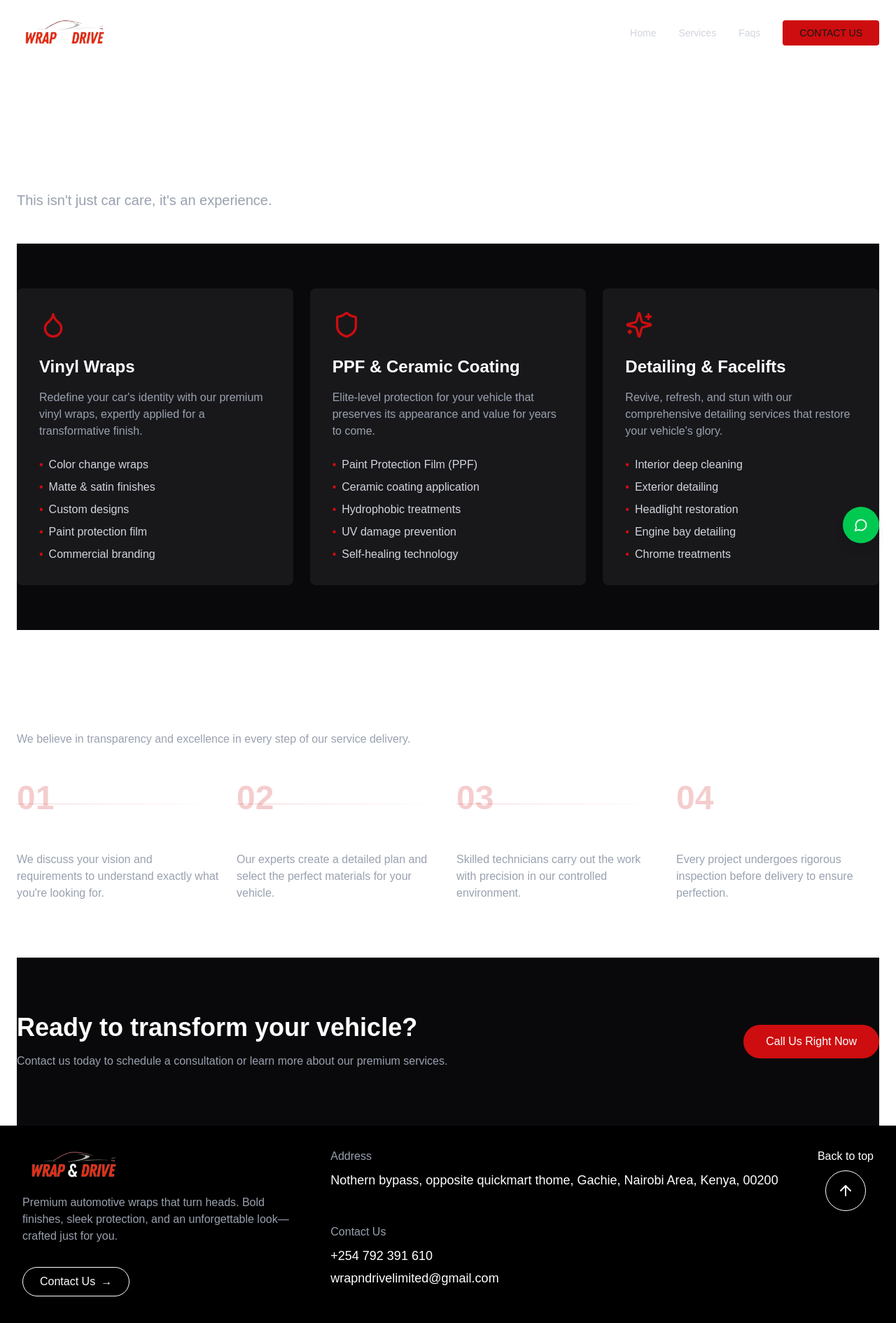
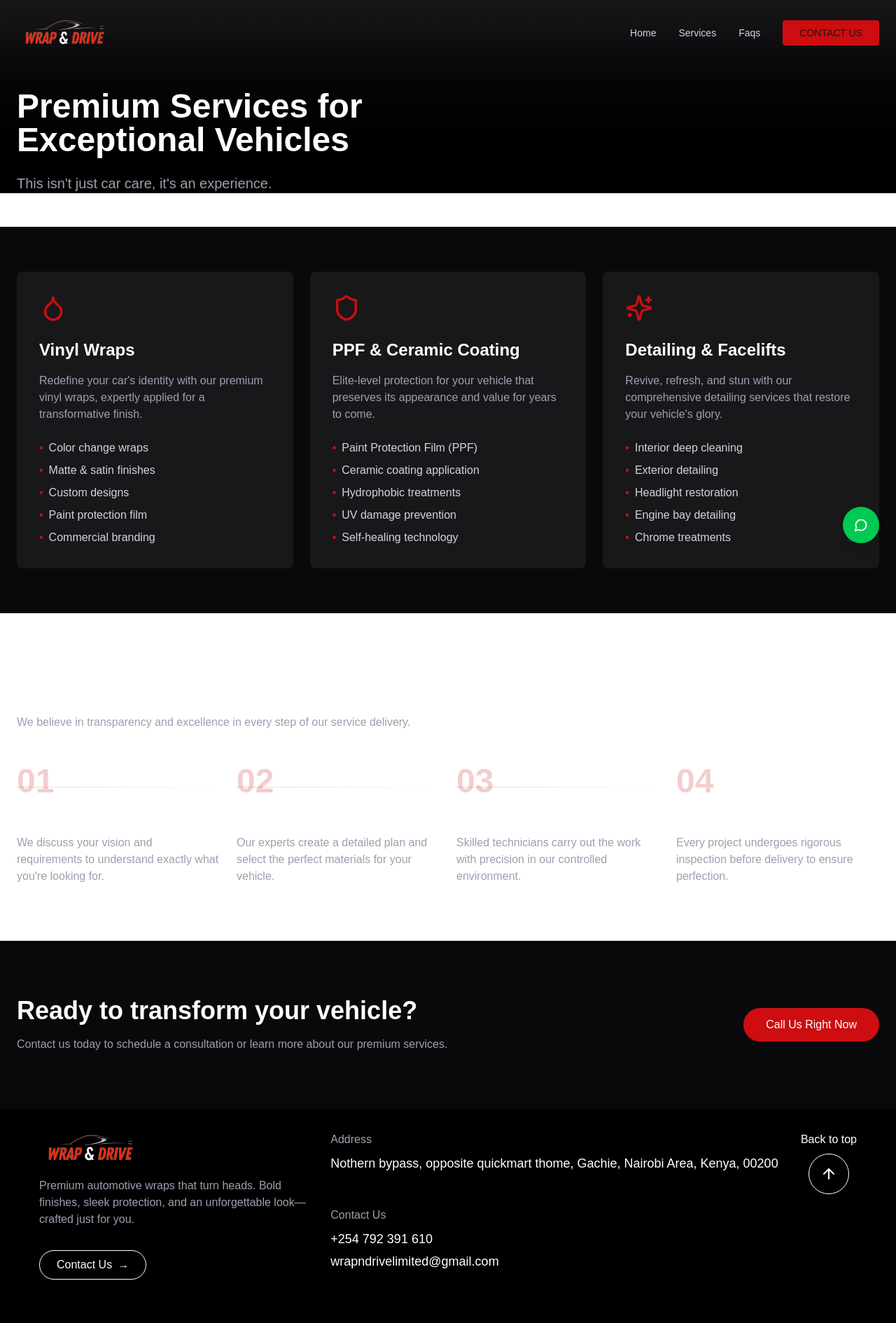
Before and after one commit to Q4Qoph/coltium-auto, a Next.js app: page /services in a window 1280 px wide. Shown: the top 1890 px of the page at 70% size. Built offline with nearby package versions, Linux system fonts and the light colour scheme.

Commit message:
add some light colors

```diff
--- a/src/app/(website)/(components)/Footer.tsx
+++ b/src/app/(website)/(components)/Footer.tsx
@@ -8,7 +8,7 @@ import Image from 'next/image';
 const Footer = () => {
   return (
     <footer className="bg-black text-white p-8">
-      <div className="container mx-auto">
+      <div className="container mx-auto px-6">
         {/* Top part with logo and tagline */}
         <div className="flex flex-col md:flex-row justify-between items-start mb-16">
           <div className="mb-8 md:mb-0">
--- a/src/app/(website)/contact/page.tsx
+++ b/src/app/(website)/contact/page.tsx
@@ -3,8 +3,9 @@ import { Mail, Phone, Clock, MapPin } from 'lucide-react';
 
 export default function ContactPage() {
   return (
-    <section className="container mx-auto px-6 py-[10rem] bg-black text-white">
-      <div className="container mx-auto px-6">
+    <section className="bg-black text-white">
+      <div className="bg-gradient-to-b from-zinc-900 to-black">
+        <div className="pt-32 px-6 container mx-auto">
           {/* Header Section */}
           <div className="flex flex-col md:flex-row">
             <div className="md:w-1/5">
@@ -22,9 +23,10 @@ export default function ContactPage() {
               </div>
             </div>
           </div>
+        </div>
 
         {/* Contact Information Grid */}
-        <div className="ml-[20%] grid grid-cols-1 md:grid-cols-2  gap-12 mb-10">
+        <div className=" ml-[20%] grid grid-cols-1 md:grid-cols-2  gap-12 mb-10 ">
           {/* Email */}
           <div className="">
             <div className="flex items-start">
@@ -75,7 +77,7 @@ export default function ContactPage() {
         </div>
 
         {/* Location */}
-        <div className="border-b border-gray-800 pt-12">
+        <div className="container mx-auto px-6 border-gray-800 pt-12">
           <div className="md:w-full h-96 bg-gray-900">
             <iframe
               src="https://www.google.com/maps/embed?pb=!1m18!1m12!1m3!1d3988.9256836890104!2d36.872113800000015!3d-1.2120109000000034!2m3!1f0!2f0!3f0!3m2!1i1024!2i768!4f13.1!3m3!1m2!1s0x182f3f262c510ee9%3A0x357e14f327e4ab1d!2sQuick%20Mart%20Thome!5e0!3m2!1sen!2ske!4v1745603631837!5m2!1sen!2ske"
--- a/src/app/(website)/services/page.tsx
+++ b/src/app/(website)/services/page.tsx
@@ -53,17 +53,17 @@ const ServicesPage = () => {
   };
 
   return (
-    <div className="container mx-auto px-6 text-white min-h-screen">
+    <div className="text-white min-h-screen ">
       {/* Hero Section */}
-      <section className="pt-32">
-        <div className="container mx-auto">
+      <section className="pt-32 bg-gradient-to-b from-zinc-900 to-black">
+        <div className="container mx-auto px-6">
           <motion.div
             initial="hidden"
             animate="visible"
             variants={fadeIn}
             className="max-w-3xl"
           >
-            <h1 className="text-5xl md:text-6xl font-bold mb-6">Premium Services for Exceptional Vehicles</h1>
+            <h1 className="text-4xl md:text-5xl font-bold mb-6">Premium Services for Exceptional Vehicles</h1>
             <p className="text-gray-400 text-xl mb-12">This isn't just car care, it's an experience.</p>
           </motion.div>
         </div>
@@ -71,7 +71,7 @@ const ServicesPage = () => {
 
       {/* Main Services */}
       <section className="py-16 bg-zinc-950">
-        <div className="container mx-auto">
+        <div className="container mx-auto px-6">
           <motion.div
             initial="hidden"
             whileInView="visible"
@@ -129,7 +129,7 @@ const ServicesPage = () => {
 
       {/* Process Section */}
       <section className="py-20">
-        <div className="container mx-auto">
+        <div className="container mx-auto px-6">
           <motion.div
             initial="hidden"
             whileInView="visible"
@@ -179,7 +179,7 @@ const ServicesPage = () => {
 
       {/* CTA Section */}
       <section className="py-20 bg-zinc-950">
-        <div className="container mx-auto">
+        <div className="container mx-auto px-6">
           <motion.div
             initial="hidden"
             whileInView="visible"
```
Lines whose indentation alone changed are shown as unchanged.
